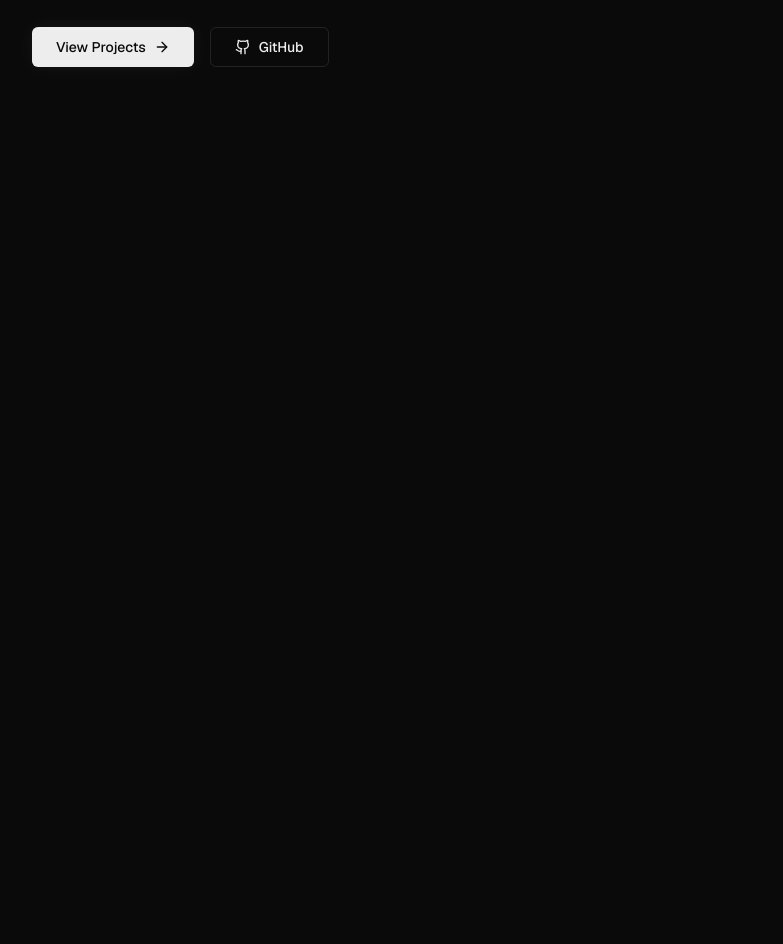
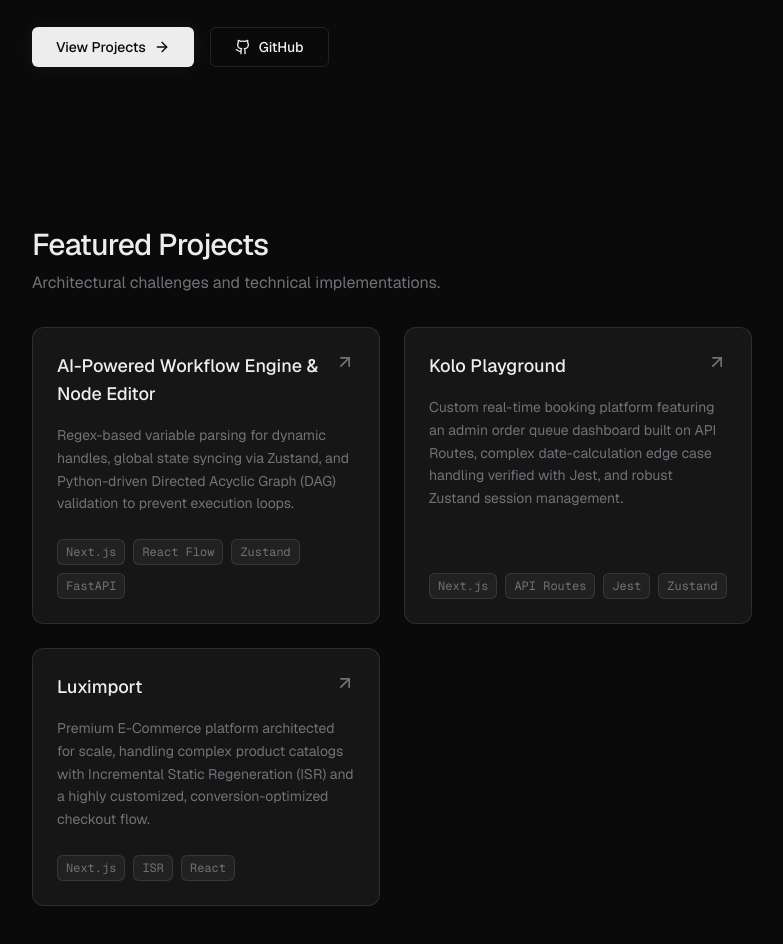
Before and after one commit to BoretskyVladyslav/boretskyi-dev-portfolio, a Next.js app: page / in a window 1280 px wide. Shown: the part 380-1324 px from the top of the page, without its empty margins (248-1031 px from the left). Before the commit the page ends 800 px from the top, so only its background shows below. Built offline with nearby package versions, Linux system fonts and the light colour scheme.

Commit message:
feat: add modular Projects component featuring key portfolio works

```diff
--- a/src/app/page.tsx
+++ b/src/app/page.tsx
@@ -1,9 +1,11 @@
 import { Hero } from "@/components/Hero";
+import { Projects } from "@/components/Projects";
 
 export default function Home() {
   return (
     <div className="flex flex-col gap-16">
       <Hero />
+      <Projects />
     </div>
   );
 }
--- /dev/null
+++ b/src/components/Projects.tsx
@@ -0,0 +1,94 @@
+"use client";
+
+import { motion } from "framer-motion";
+import { ArrowUpRight } from "lucide-react";
+
+const projects = [
+  {
+    title: "AI-Powered Workflow Engine & Node Editor",
+    link: "#",
+    tech: ["Next.js", "React Flow", "Zustand", "FastAPI"],
+    architecture:
+      "Regex-based variable parsing for dynamic handles, global state syncing via Zustand, and Python-driven Directed Acyclic Graph (DAG) validation to prevent execution loops.",
+  },
+  {
+    title: "Kolo Playground",
+    link: "https://koloplayground.com",
+    tech: ["Next.js", "API Routes", "Jest", "Zustand"],
+    architecture:
+      "Custom real-time booking platform featuring an admin order queue dashboard built on API Routes, complex date-calculation edge case handling verified with Jest, and robust Zustand session management.",
+  },
+  {
+    title: "Luximport",
+    link: "https://luximport.org",
+    tech: ["Next.js", "ISR", "React"],
+    architecture:
+      "Premium E-Commerce platform architected for scale, handling complex product catalogs with Incremental Static Regeneration (ISR) and a highly customized, conversion-optimized checkout flow.",
+  },
+];
+
+export function Projects() {
+  return (
+    <section id="projects" className="flex flex-col gap-8 pt-16 md:pt-24">
+      <motion.div
+        initial={{ opacity: 0, y: 20 }}
+        whileInView={{ opacity: 1, y: 0 }}
+        viewport={{ once: true, margin: "-100px" }}
+        transition={{ duration: 0.5, ease: "easeOut" }}
+      >
+        <h2 className="text-2xl font-medium tracking-tight text-foreground sm:text-3xl">
+          Featured Projects
+        </h2>
+        <p className="mt-2 text-muted-foreground">
+          Architectural challenges and technical implementations.
+        </p>
+      </motion.div>
+
+      <div className="grid gap-6 sm:grid-cols-1 md:grid-cols-2">
+        {projects.map((project, index) => (
+          <motion.a
+            key={project.title}
+            href={project.link}
+            target="_blank"
+            rel="noopener noreferrer"
+            initial={{ opacity: 0, y: 20 }}
+            whileInView={{ opacity: 1, y: 0 }}
+            viewport={{ once: true, margin: "-50px" }}
+            transition={{
+              duration: 0.5,
+              ease: "easeOut",
+              delay: index * 0.1,
+            }}
+            className="group relative flex h-full flex-col justify-between rounded-xl border border-white/10 bg-white/5 p-6 transition-all duration-300 hover:scale-[1.02] hover:border-white/20 hover:bg-white/10"
+          >
+            <div className="absolute inset-0 rounded-xl bg-gradient-to-br from-white/5 to-transparent opacity-0 transition-opacity duration-300 group-hover:opacity-100" />
+
+            <div className="relative z-10 flex flex-col gap-4">
+              <div className="flex items-start justify-between gap-4">
+                <h3 className="text-lg font-medium text-foreground">
+                  {project.title}
+                </h3>
+                <ArrowUpRight className="h-5 w-5 shrink-0 text-muted-foreground transition-transform duration-300 group-hover:-translate-y-1 group-hover:translate-x-1 group-hover:text-foreground" />
+              </div>
+
+              <p className="text-sm leading-relaxed text-muted-foreground">
+                {project.architecture}
+              </p>
+            </div>
+
+            <div className="relative z-10 mt-6 flex flex-wrap gap-2">
+              {project.tech.map((tech) => (
+                <span
+                  key={tech}
+                  className="inline-flex items-center rounded-md border border-white/10 bg-white/5 px-2 py-1 text-xs font-mono text-muted-foreground transition-colors group-hover:border-white/20 group-hover:text-foreground"
+                >
+                  {tech}
+                </span>
+              ))}
+            </div>
+          </motion.a>
+        ))}
+      </div>
+    </section>
+  );
+}
```
